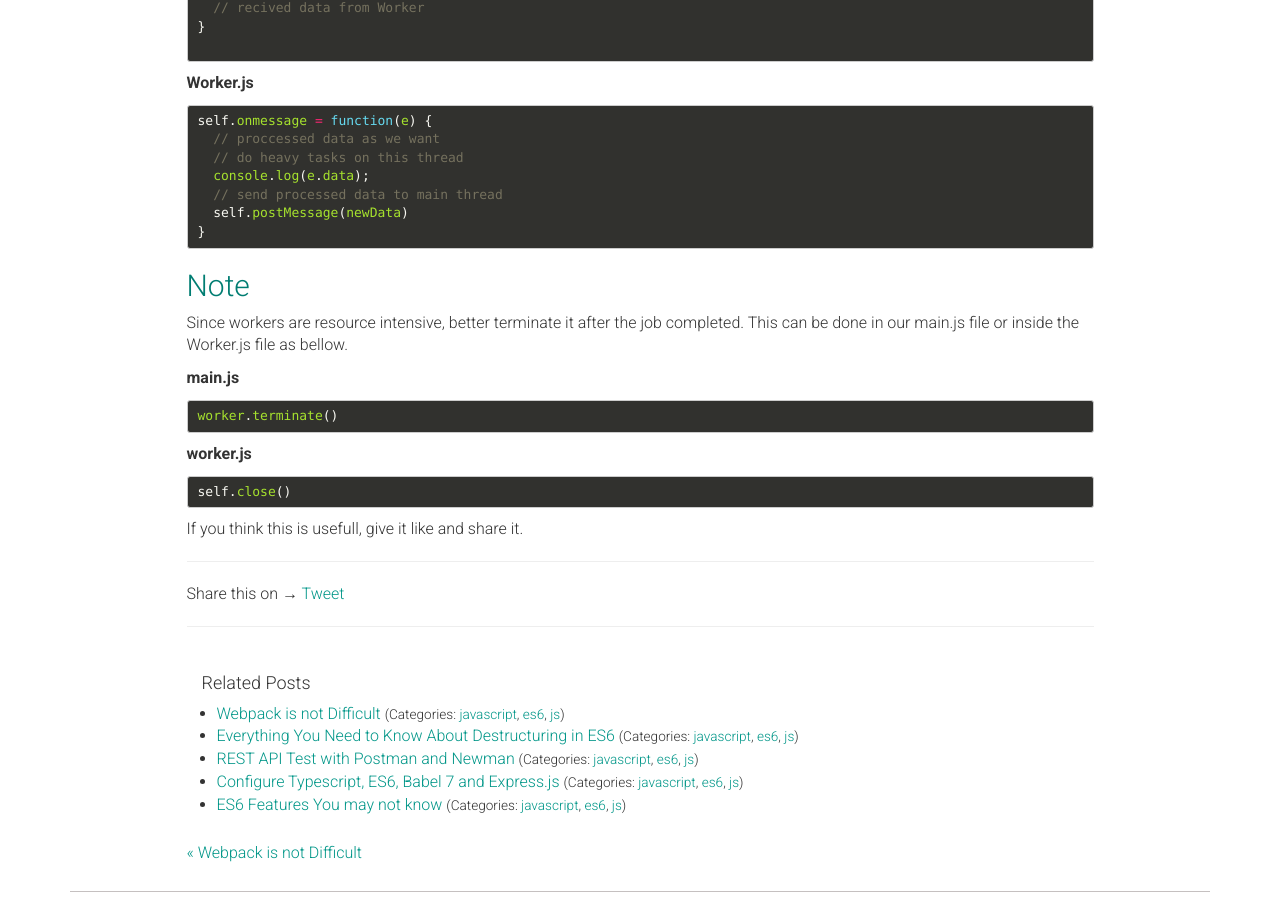
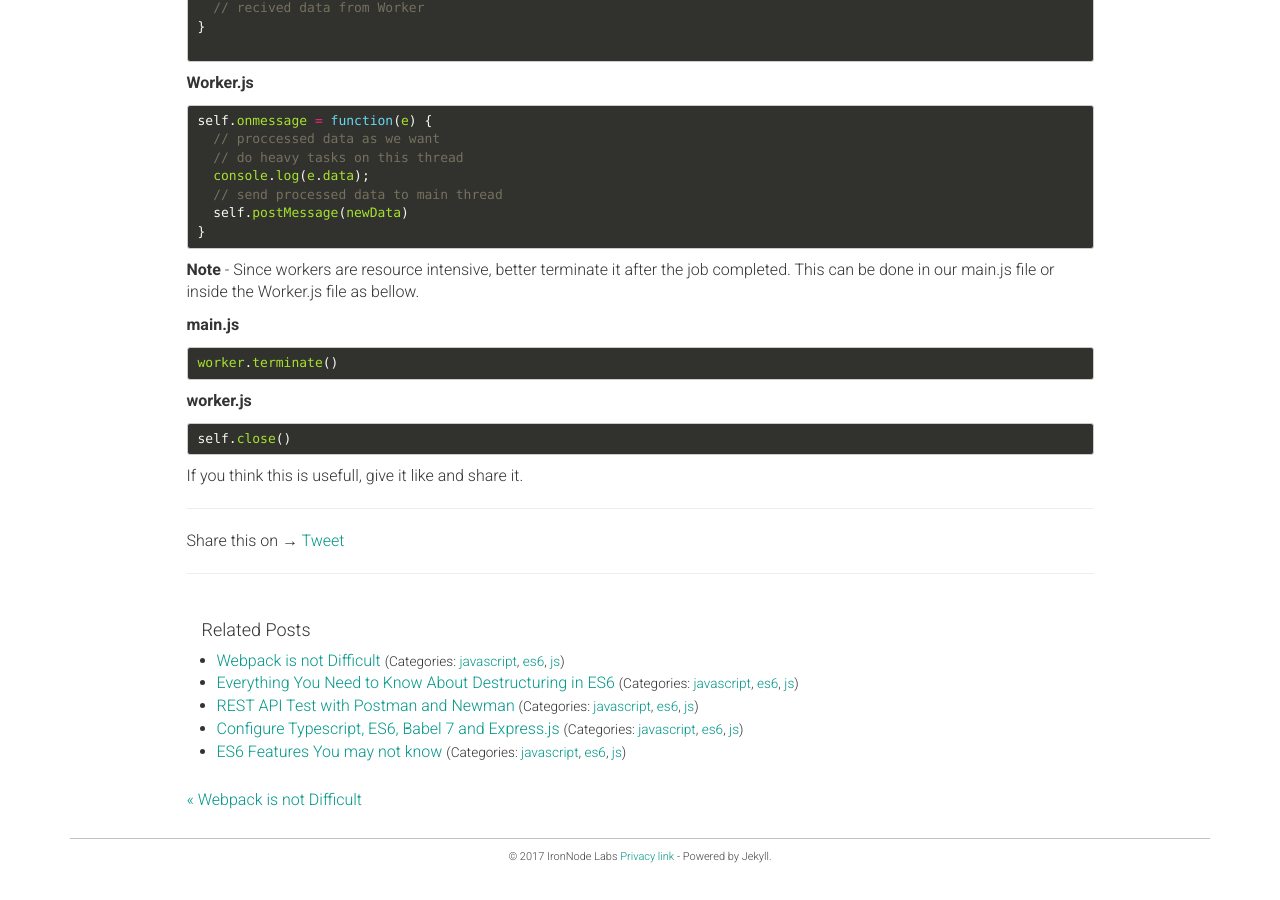
Before and after one commit to AjanthaB/AjanthaB.github.io, a Jekyll site: the page built from _posts/ES6/2019-08-12-Web-Workers.md, in a window 1280 px wide and 900 px high, scrolled down 1788 px. Built offline with Jekyll 4.4.1, drawn with Linux system fonts in a browser that asks for light colours; nearby versions of some CDN libraries; comment, search, counter and statistics services are not loaded.

Commit message:
some change

````diff
--- a/_posts/ES6/2019-08-12-Web-Workers.md
+++ b/_posts/ES6/2019-08-12-Web-Workers.md
@@ -68,9 +68,7 @@ self.onmessage = function(e) {
 }
 ```
 
-## Note
-
-Since workers are resource intensive, better terminate it after the job completed. This can be done in our main.js file or inside the Worker.js file as bellow.
+**Note** - Since workers are resource intensive, better terminate it after the job completed. This can be done in our main.js file or inside the Worker.js file as bellow.
 
 **main.js**
 
````
